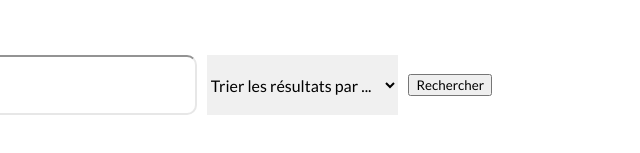
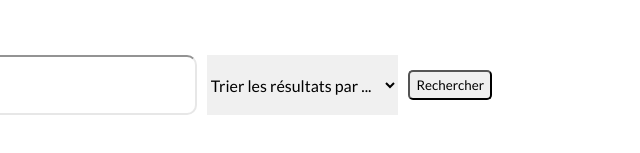
Before and after one commit to nathaliemroch/DeezWeb, a website: page search.html in a window 1280 px wide. Shown: the part 243-396 px from the top of the page, 640-1280 px from the left. Drawn offline with nearby package versions, Linux system fonts and the light colour scheme.

Commit message:
amelioration css

```diff
--- a/css/styles.css
+++ b/css/styles.css
@@ -95,6 +95,11 @@ nav ul {
     height: 60px;
 }
 
+.btn {
+    height: 30px;
+    border-radius: 5px;
+}
+
 #results{
     display: flex;
     flex-direction: row;
--- a/search.html
+++ b/search.html
@@ -29,7 +29,7 @@
             <option value="RATING">     Note    </option>
             <option value="RANKING">    Rang    </option>
         </select>
-        <button type="submit" class="bouton">Rechercher</button>
+        <button type="submit" class="btn">Rechercher</button>
     </div>
     <div id="results"></div>
 
```
Also changed, not shown: favorites.html (+4 -0 lines), index.html (+1 -0 lines).
